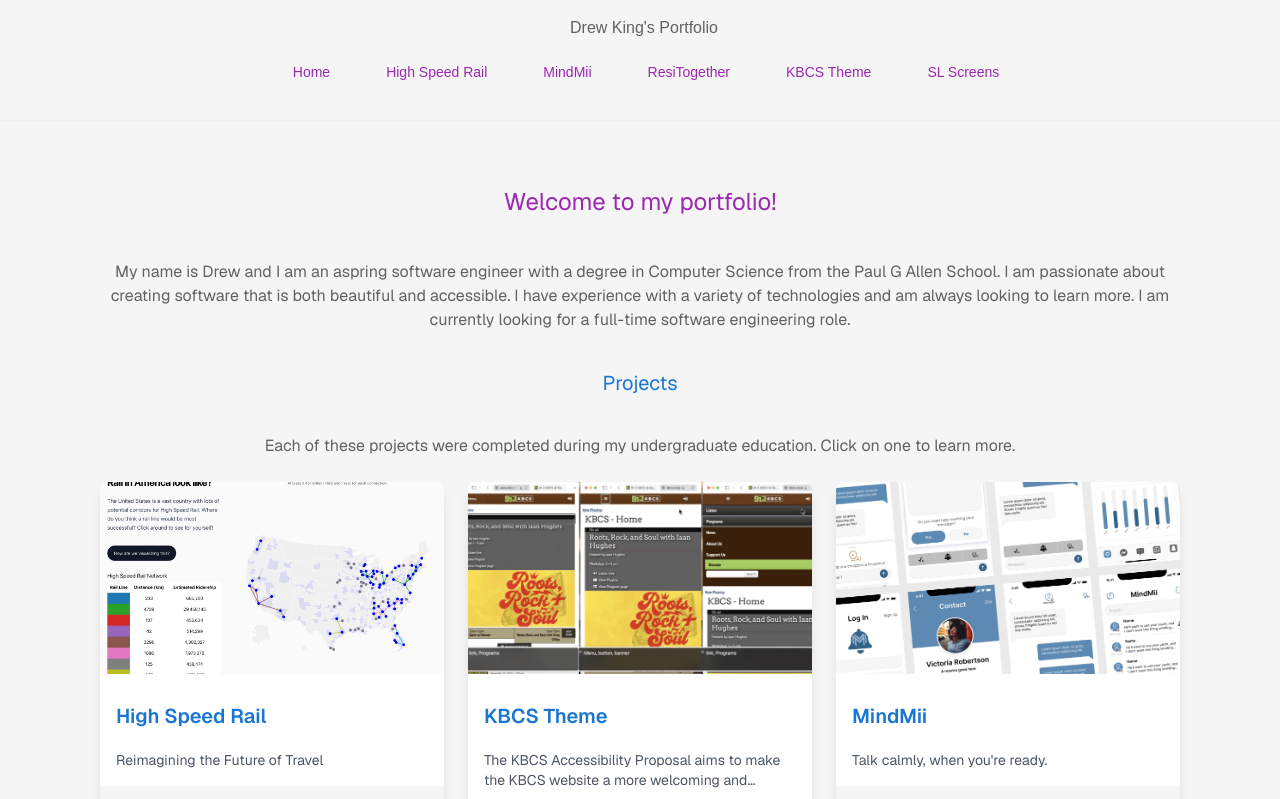
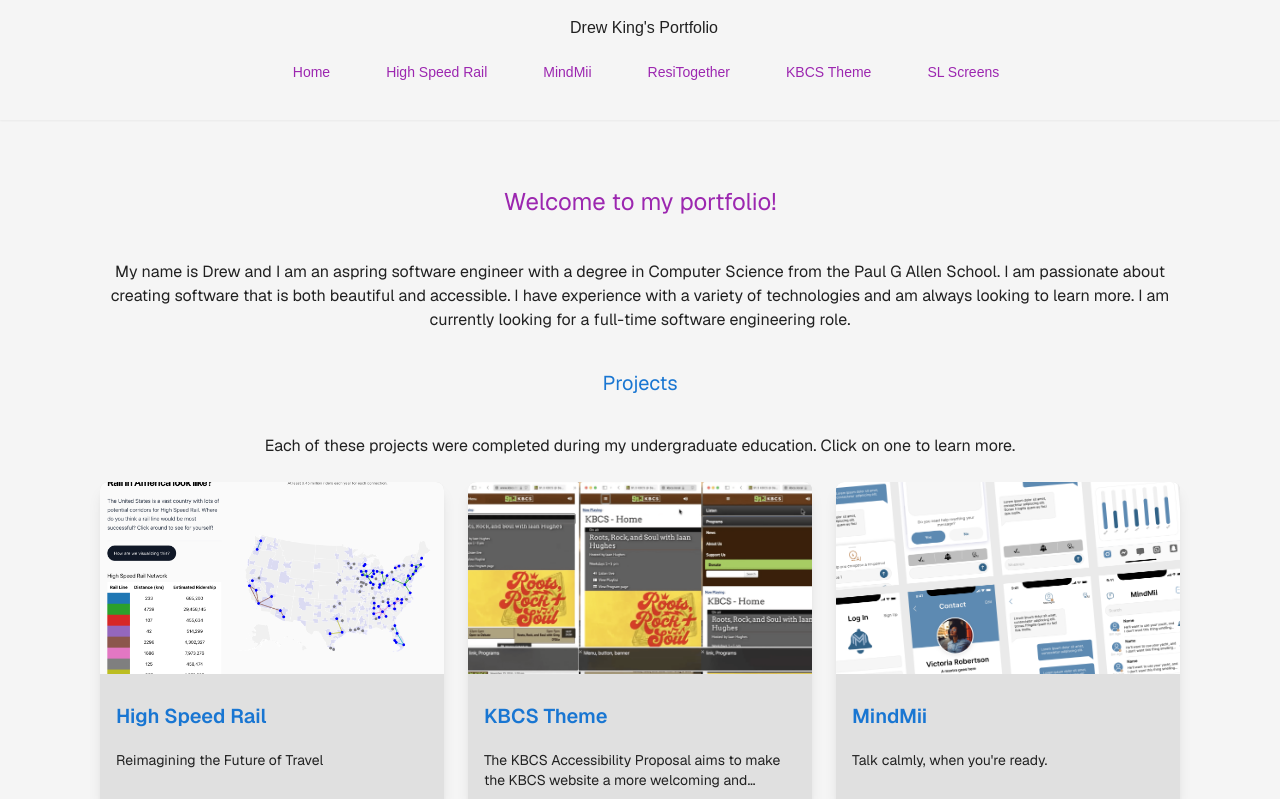
Before and after one commit to andrewpking/kingdrewsea-portfolio, a Next.js app: page / in a window 1280 px wide. Shown: the top 799 px of the page. Built offline with nearby package versions, Linux system fonts and the light colour scheme.

Commit message:
Added styles that respond to light and dark mode.

```diff
--- a/src/app/components/PreviewCard.tsx
+++ b/src/app/components/PreviewCard.tsx
@@ -12,7 +12,7 @@ const PreviewCard: React.FC<PreviewCardProps> = ({ metadata }) => {
     return (
         <Link
             href={metadata.href}
-            className="group flex flex-col overflow-hidden rounded-lg shadow-lg hover:shadow-xl transition-shadow duration-300"
+            className="card-content group flex flex-col overflow-hidden rounded-lg shadow-lg hover:shadow-xl transition-shadow duration-300"
         >
             <div className="relative h-48 w-full">
                 <Image
@@ -22,7 +22,7 @@ const PreviewCard: React.FC<PreviewCardProps> = ({ metadata }) => {
                     className="object-cover group-hover:scale-105 transition-transform duration-300"
                 />
             </div>
-            <div className="flex flex-col gap-2 p-4 bg-white">
+            <div className="flex flex-col gap-2 p-4">
                 <h3 className="text-xl font-semibold group-hover:text-blue-600 transition-colors">
                     {metadata.title}
                 </h3>
--- a/src/app/styles.scss
+++ b/src/app/styles.scss
@@ -64,7 +64,6 @@ header a:hover {
     color: map.get(map.get($color-pallete, 'light'), 'secondary');
 }
 
-// Usage in your styles
 body {
     background-color: map.get(map.get($color-pallete, 'light'), 'grey-100');
     color: map.get(map.get($color-pallete, 'light'), 'grey-900');
@@ -79,6 +78,14 @@ main, main.project-page {
 
 .overlay {
     background-color: rgba(map.get(map.get($color-pallete, 'light'), 'grey-100'), 0.85);
+}
+
+.card-content {
+    background-color: map.get(map.get($color-pallete, 'light'), 'grey-200');
+}
+
+.card-content p {
+    color: map.get(map.get($color-pallete, 'light'), 'grey-900');
 }
 
 h1 {
@@ -103,7 +110,7 @@ h4 {
 
 p {
     font-size: 1em;
-    color: map.get(map.get($color-pallete, 'light'), 'grey-700');
+    color: map.get(map.get($color-pallete, 'light'), 'grey-500');
 }
 
 main.project-page p {
@@ -175,6 +182,14 @@ main.project-page ul, li {
         background-color: rgba(map.get(map.get($color-pallete, 'dark'), 'grey-100'), 0.85);
     }
 
+    .card-content {
+        background-color: map.get(map.get($color-pallete, 'dark'), 'grey-200');
+    }
+
+    .card-content p {
+        color: map.get(map.get($color-pallete, 'dark'), 'grey-900');
+    }
+
     h1 {
         color: map.get(map.get($color-pallete, 'dark'), 'primary');
     }
```
